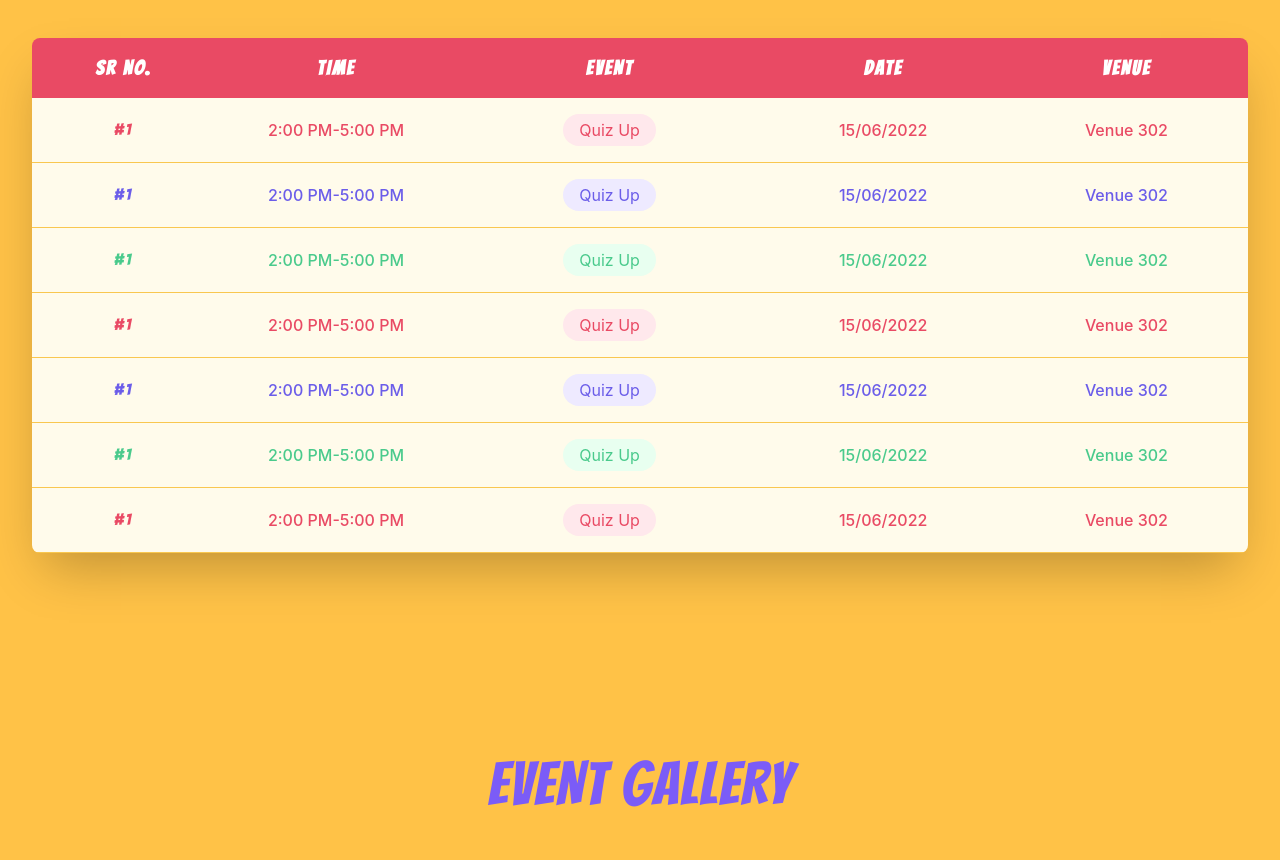
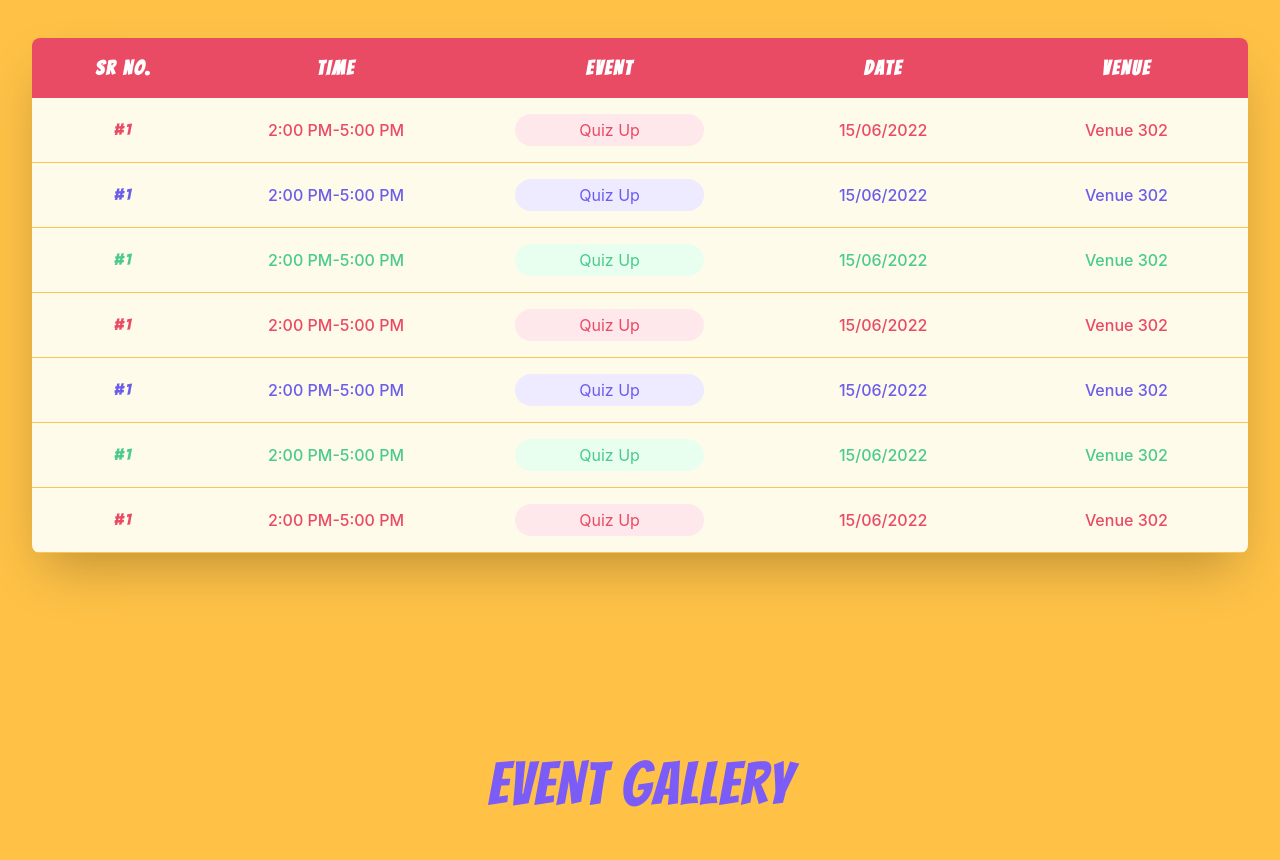
Before and after one commit to Genesis-ISE-DSCE/Catalysis3.0, a React (Vite) app in the folder frontend/: page / in a window 1280 px wide. Shown: the part 2688-3548 px from the top of the page. Built offline with nearby package versions, Linux system fonts and the light colour scheme.

Commit message:
minor changes

```diff
--- a/frontend/src/components/Schedule.jsx
+++ b/frontend/src/components/Schedule.jsx
@@ -153,7 +153,7 @@ export const Schedule = () => {
                 </td>
                 <td className="py-4 px-2 md:px-4 text-center">
                   <span
-                    className={`px-4 py-1 rounded-full ${getBgColor(
+                    className={`px-16 py-1 rounded-full ${getBgColor(
                       item.color
                     )} ${getTextColor(
                       item.color
```
